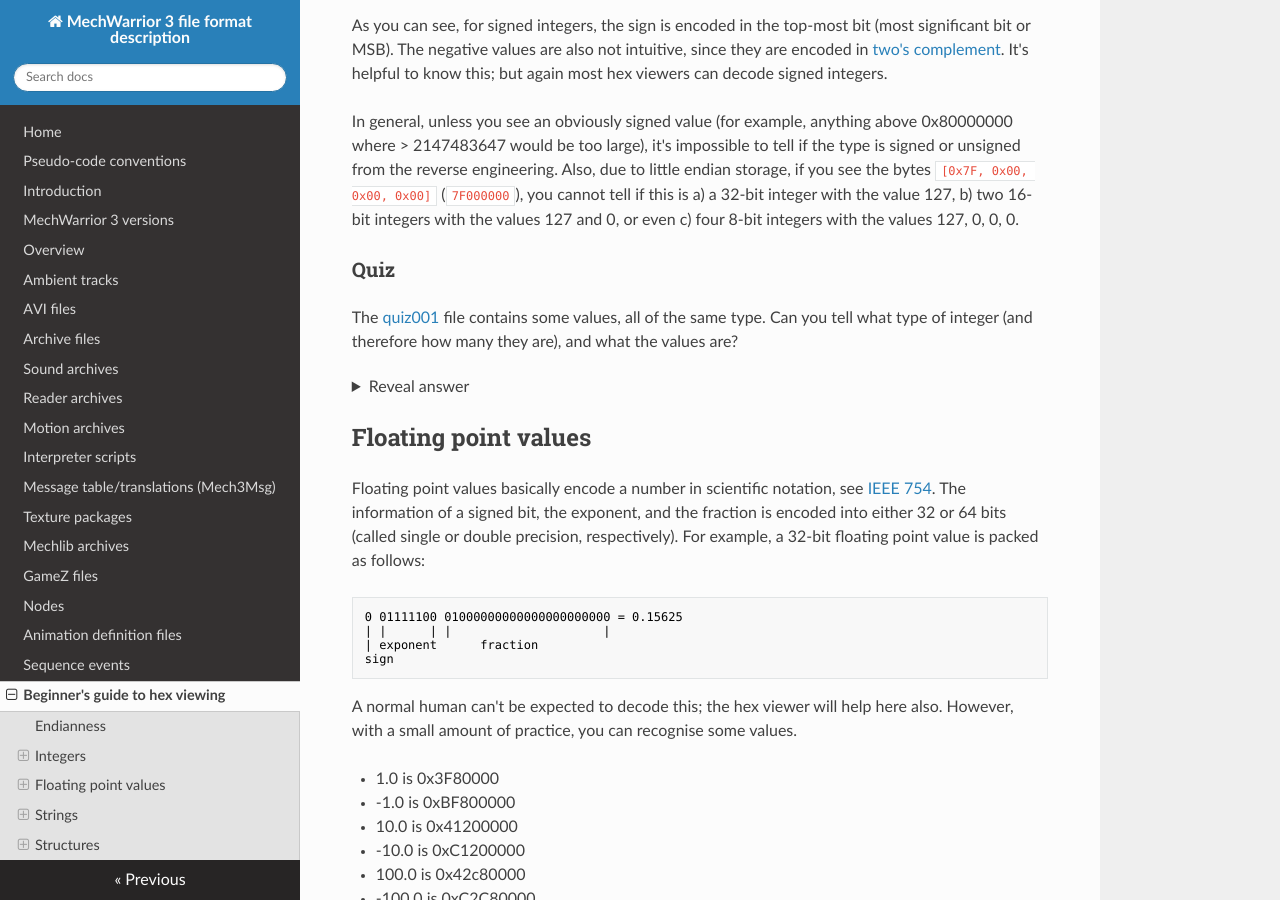
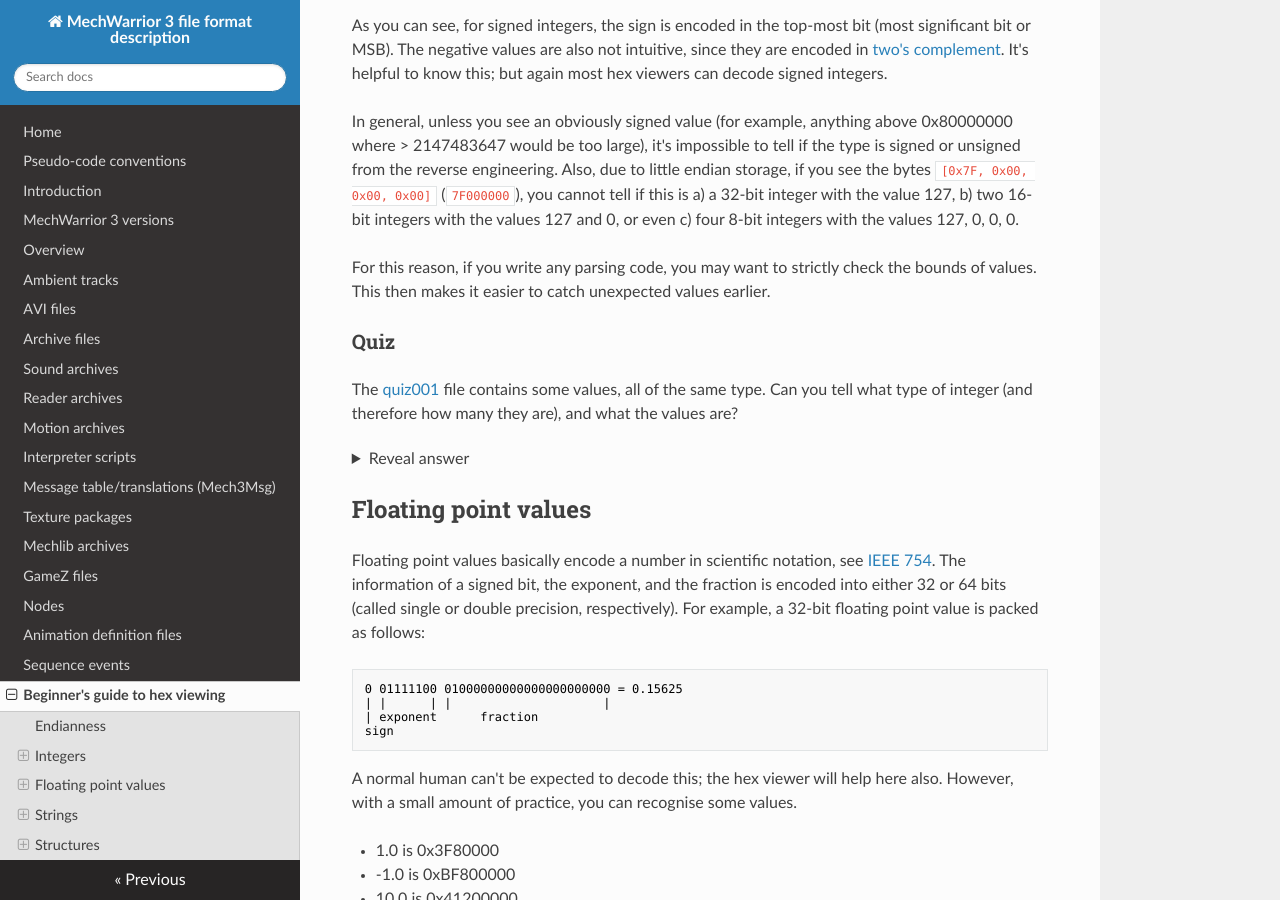
Before and after one commit to TerranMechworks/mech3doc, an MkDocs documentation site: the page built from docs/beginner-guide.md, in a window 1280 px wide and 900 px high, scrolled down 1124 px. Built offline with MkDocs 1.6.1, drawn with Linux system fonts in a browser that asks for light colours; nearby versions of some CDN libraries.

Commit message:
Mention strict parsing

```diff
--- a/docs/beginner-guide.md
+++ b/docs/beginner-guide.md
@@ -40,6 +40,8 @@
 As you can see, for signed integers, the sign is encoded in the top-most bit (most significant bit or MSB). The negative values are also not intuitive, since they are encoded in [two's complement](https://en.wikipedia.org/wiki/Two%27s_complement). It's helpful to know this; but again most hex viewers can decode signed integers.
 
 In general, unless you see an obviously signed value (for example, anything above 0x80000000 where > 2147483647 would be too large), it's impossible to tell if the type is signed or unsigned from the reverse engineering. Also, due to little endian storage, if you see the bytes `[0x7F, 0x00, 0x00, 0x00]` (`7F000000`), you cannot tell if this is a) a 32-bit integer with the value 127, b) two 16-bit integers with the values 127 and 0, or even c) four 8-bit integers with the values 127, 0, 0, 0.
+
+For this reason, if you write any parsing code, you may want to strictly check the bounds of values. This then makes it easier to catch unexpected values earlier.
 
 ### Quiz
 
```
